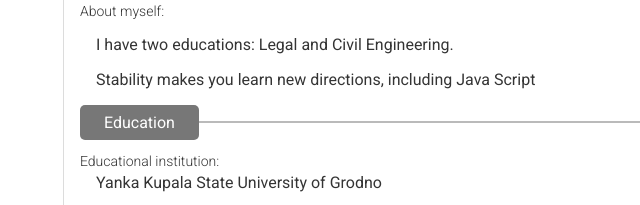
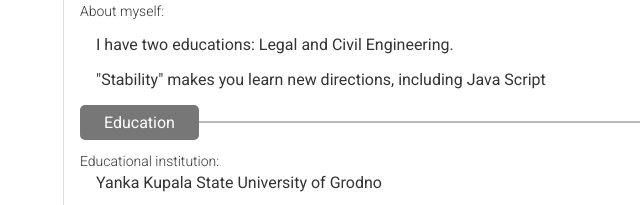
Before and after one commit to Egor-bog/rsschool-cv22q1, a plain HTML site: page index.html in a window 1280 px wide. Shown: the part 381-586 px from the top of the page, 391-1031 px from the left. Drawn offline with Linux system fonts and the light colour scheme.

Commit message:
fix: mistaks

```diff
--- a/index.html
+++ b/index.html
@@ -103,7 +103,7 @@
                         <span class="information__block__title">About myself:</span>
                         <div class="information__block__text">
                             <p>I have two educations: Legal and Civil Engineering.</p>
-                            <p>Stability makes you learn new directions, including Java Script</p>
+                            <p>"Stability" makes you learn new directions, including Java Script</p>
                         </div>
                     </div>
                 </section>
--- a/js/index.js
+++ b/js/index.js
@@ -65,7 +65,6 @@ const iconMenu = document.querySelector('.menu__icon');
 const menuBody = document.querySelector('.menu__body');
 
 if(iconMenu) {
-    console.log(iconMenu)
     iconMenu.addEventListener('click', function(e) {
         iconMenu.classList.toggle('_active');
         menuBody.classList.toggle('_active');
```
